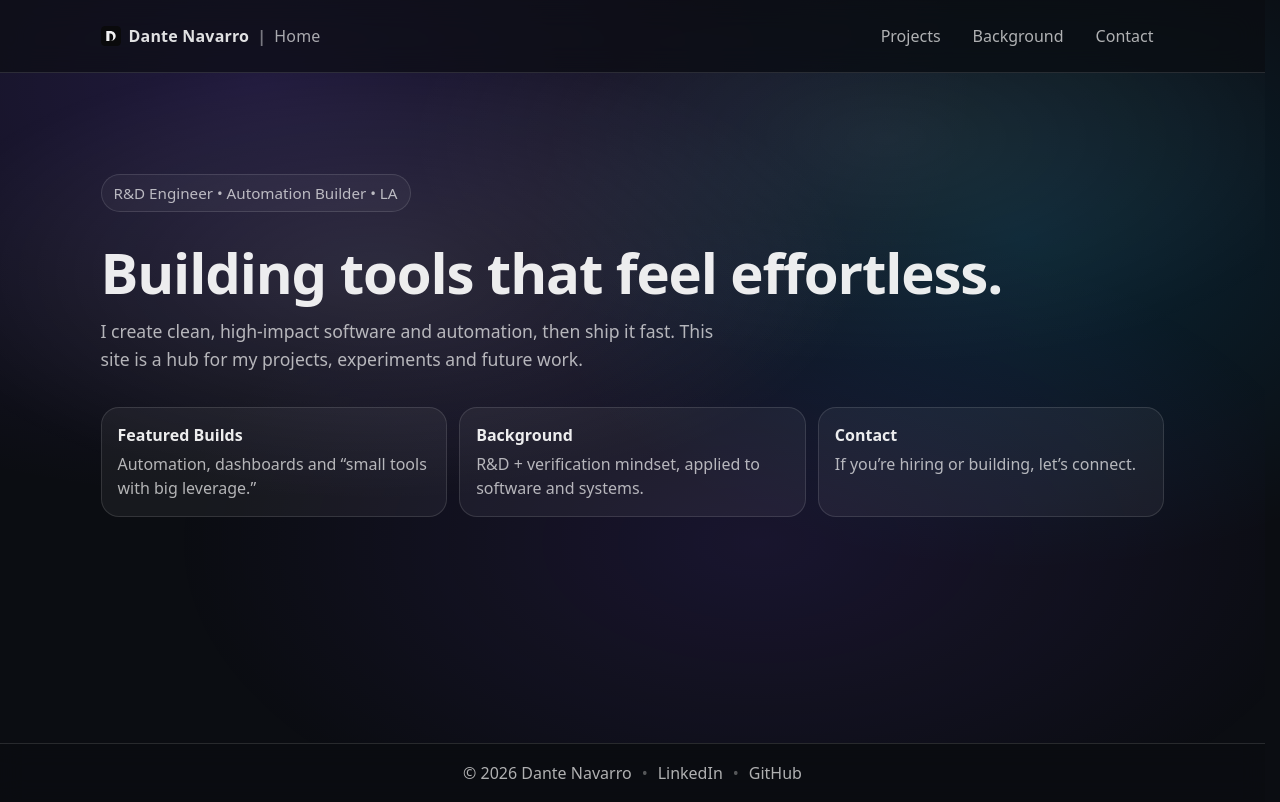
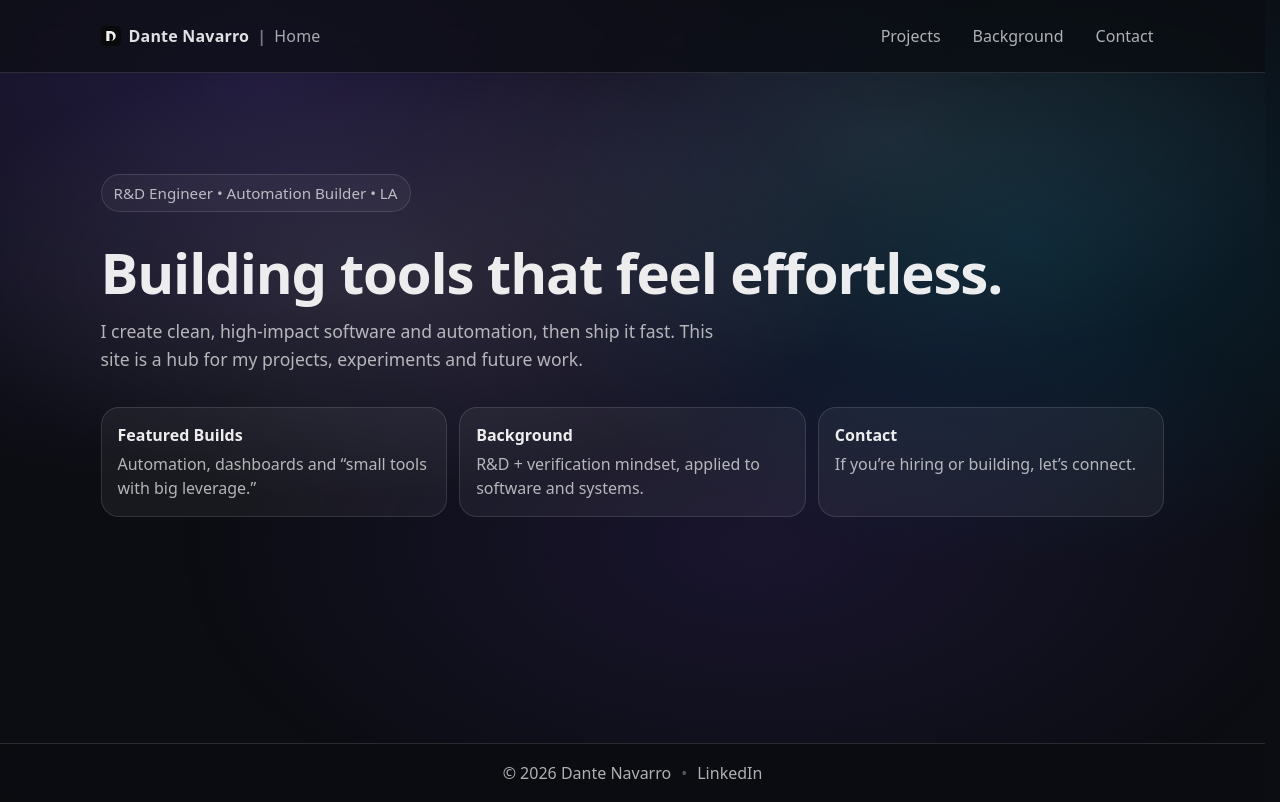
Before and after one commit to dantee-nv/dante-site, a React (Vite) app: page / in a window 1280 px wide. Built offline with nearby package versions, Linux system fonts and the light colour scheme.

Commit message:
Remove GitHub link from footer

```diff
--- a/src/components/Layout.jsx
+++ b/src/components/Layout.jsx
@@ -46,10 +46,6 @@ export default function Layout({ children }) {
           <a className="footer-link" href="https://www.linkedin.com/in/dante-navarro/" target="_blank" rel="noreferrer">
             LinkedIn
           </a>
-          <span className="footer-dot">•</span>
-          <a className="footer-link" href="https://github.com/dantee-nv" target="_blank" rel="noreferrer">
-            GitHub
-          </a>
         </div>
       </footer>
     </div>
```
